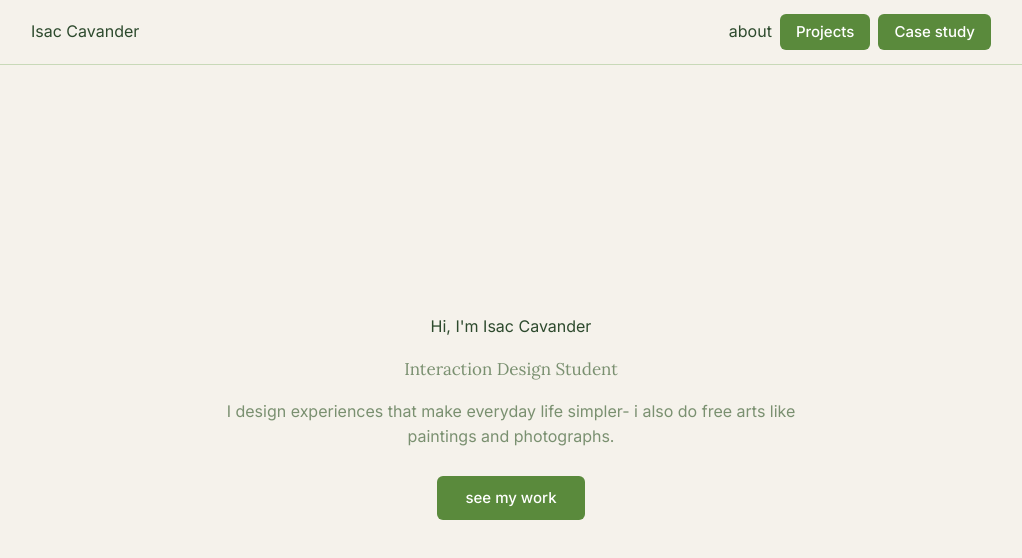
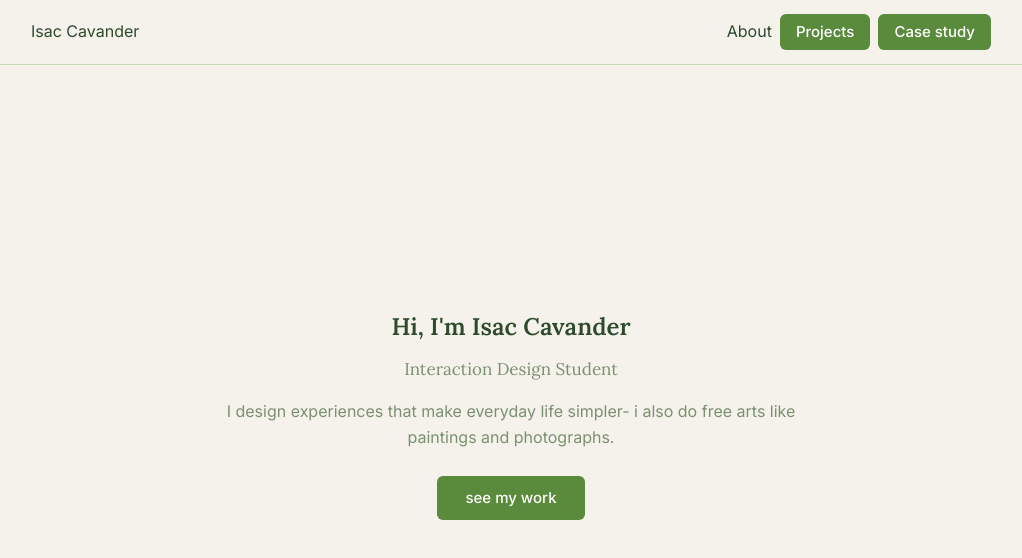
Before and after one commit to arthurcavander-a11y/Website-Portfolio, a plain HTML site: page index.html in a window 1280 px wide. Shown: the whole page, without its empty margins (129-1151 px from the left). Drawn offline with Linux system fonts and the light colour scheme; a web font is replaced by a local one.

Commit message:
fix some html bugs and clean up index

```diff
--- a/index.html
+++ b/index.html
@@ -6,7 +6,7 @@
     <title>Isac Cavander - Design Portfolio</title>
 
 <link rel="preconnect" href="https://fonts.googleapis.com">
-<link rwl="preconnect" href="https://fonts.gstatic.com" crossorigin=>
+<link rel="preconnect" href="https://fonts.gstatic.com" crossorigin=>
 <link href="https://fonts.googleapis.com/css2?family=Road+Rage&family=Lora:wght@400;600&family=Inter:wght@400;500&display=swap"
 rel="stylesheet">
 
@@ -17,16 +17,16 @@ rel="stylesheet">
     <div id="nav-container">
     <a class="nav-logo" href="index.html">Isac Cavander</a>
     <div class="nav-links">
-        <a class="nav-items" href="#about">about</a>
+        <a class="nav-items" href="#about">About</a>
         <a class="nav-item" href="#projects">Projects</a>
-        <a class="nav-button" href="prject.html">Case study</a>
+        <a class="nav-button" href="project.html">Case study</a>
     </div>
     </div>
 </nav>
 
 <div class="main-content">
 <section class="hero">
-    <div class="hero-text"
+    <div class="hero-text">
     <h1>Hi, I'm Isac Cavander</h1>
     <h2>Interaction Design Student</h2>
     <p>I design experiences that make everyday life simpler-
```
